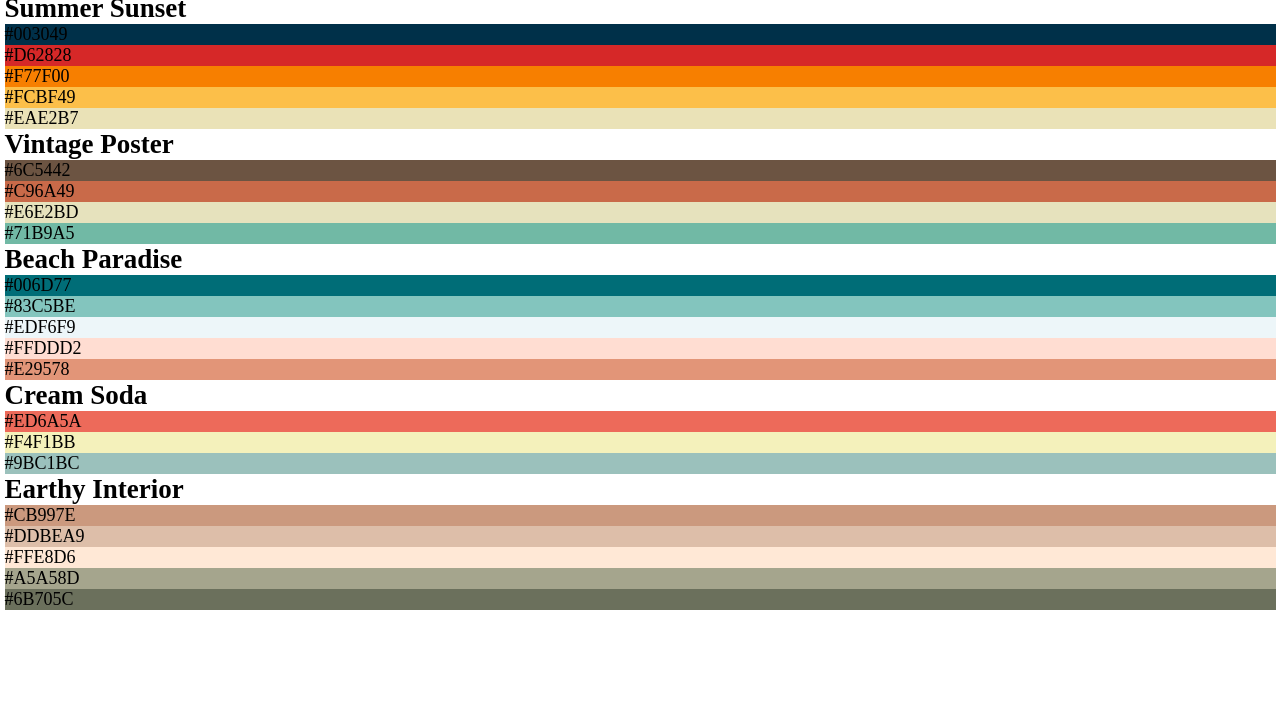
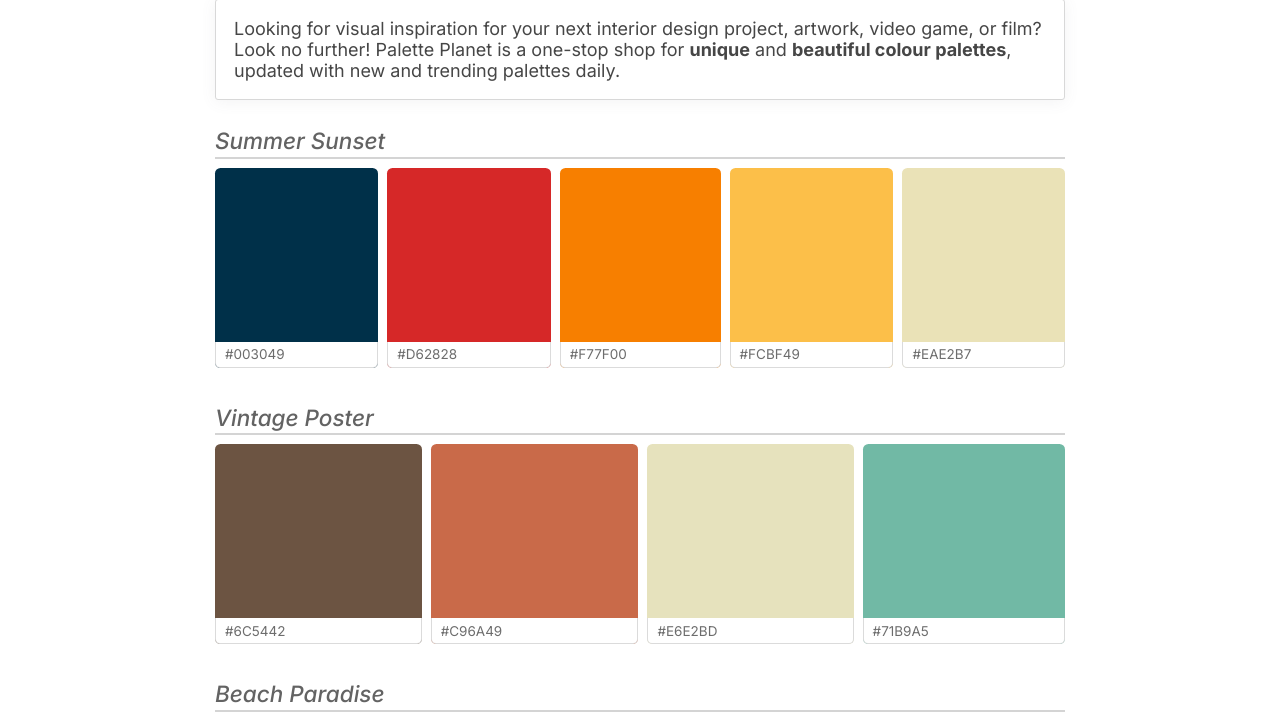
Before and after one commit to repercussive/css-exercises, a plain HTML site: page 002_colour_palette_viewer/solution/index.html in a window 1280 px wide. Shown: the part 96-814 px from the top of the page. Drawn offline with Linux system fonts and the light colour scheme; files that its build step writes are made by us from their sources.

Commit message:
Fix broken <link> tags

```diff
--- a/002_colour_palette_viewer/solution/index.html
+++ b/002_colour_palette_viewer/solution/index.html
@@ -5,7 +5,7 @@
     <meta name="viewport" content="width=device-width, initial-scale=1.0" />
     <title>Palette Planet</title>
     <link rel="stylesheet" href="default-styles.css" />
-    <link rel="stylesheet" href="your-styles.css" />
+    <link rel="stylesheet" href="solution-styles.css" />
   </head>
   <body>
     <h1><span>Palette</span> <span>Planet</span></h1>
--- a/003_ecommerce_site/index.html
+++ b/003_ecommerce_site/index.html
@@ -5,7 +5,7 @@
     <meta name="viewport" content="width=device-width, initial-scale=1.0" />
     <title>Seed Theory</title>
     <link rel="stylesheet" href="default-styles.css" />
-    <link rel="stylesheet" href="your-styles.css" />
+    <link rel="stylesheet" href="solution-styles.css" />
   </head>
   <body>
     <header>
```
